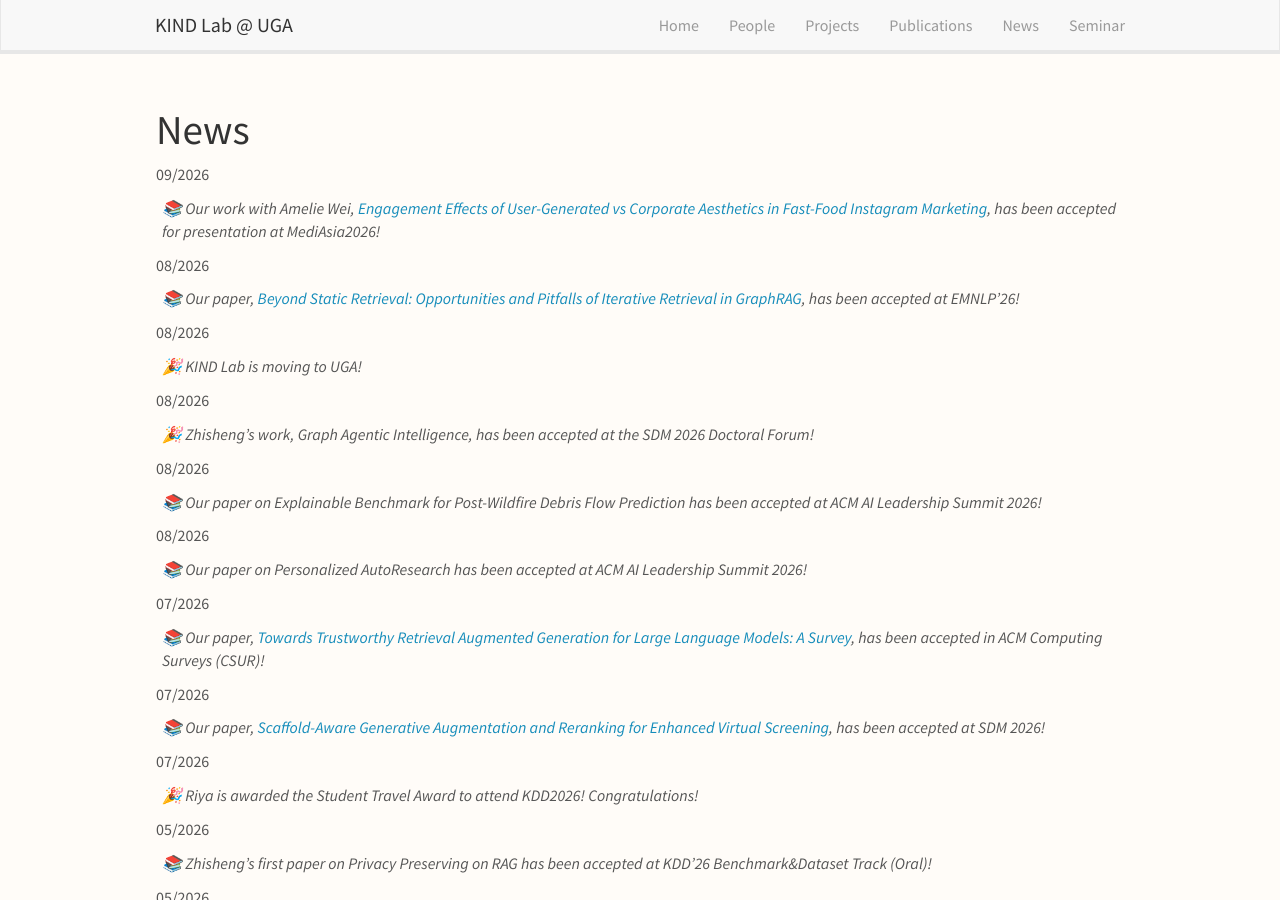
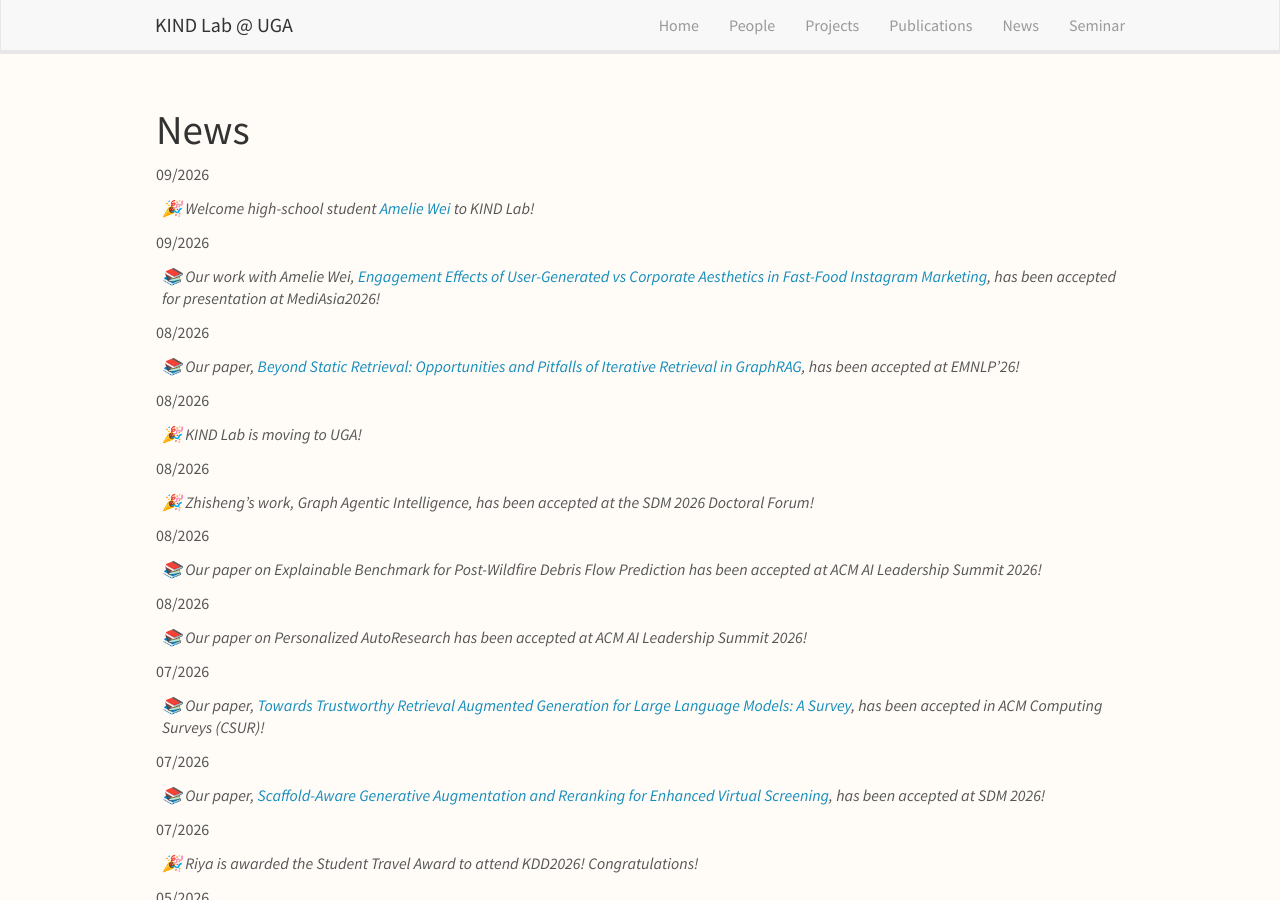
Before and after one commit to KINDLab-Fly/KINDLab-Fly.github.io, a Jekyll site: the page built from _pages/news.md, in a window 1280 px wide and 900 px high. Built offline with Jekyll 4.4.1, drawn with Linux system fonts in a browser that asks for light colours; nearby versions of some CDN libraries.

Commit message:
Add Amelie Wei welcome news

```diff
--- a/_data/news.yml
+++ b/_data/news.yml
@@ -1,3 +1,6 @@
+- date: 09/2026
+  headline: "🎉 Welcome high-school student <a href=\"https://www.linkedin.com/in/ameliewei\" target=\"_blank\" rel=\"noopener noreferrer\">Amelie Wei</a> to KIND Lab!"
+
 - date: 09/2026
   headline: "📚 Our work with Amelie Wei, <a href=\"https://mediasia.iafor.org/\" target=\"_blank\" rel=\"noopener noreferrer\">Engagement Effects of User-Generated vs Corporate Aesthetics in Fast-Food Instagram Marketing</a>, has been accepted for presentation at MediAsia2026!"
 
```
